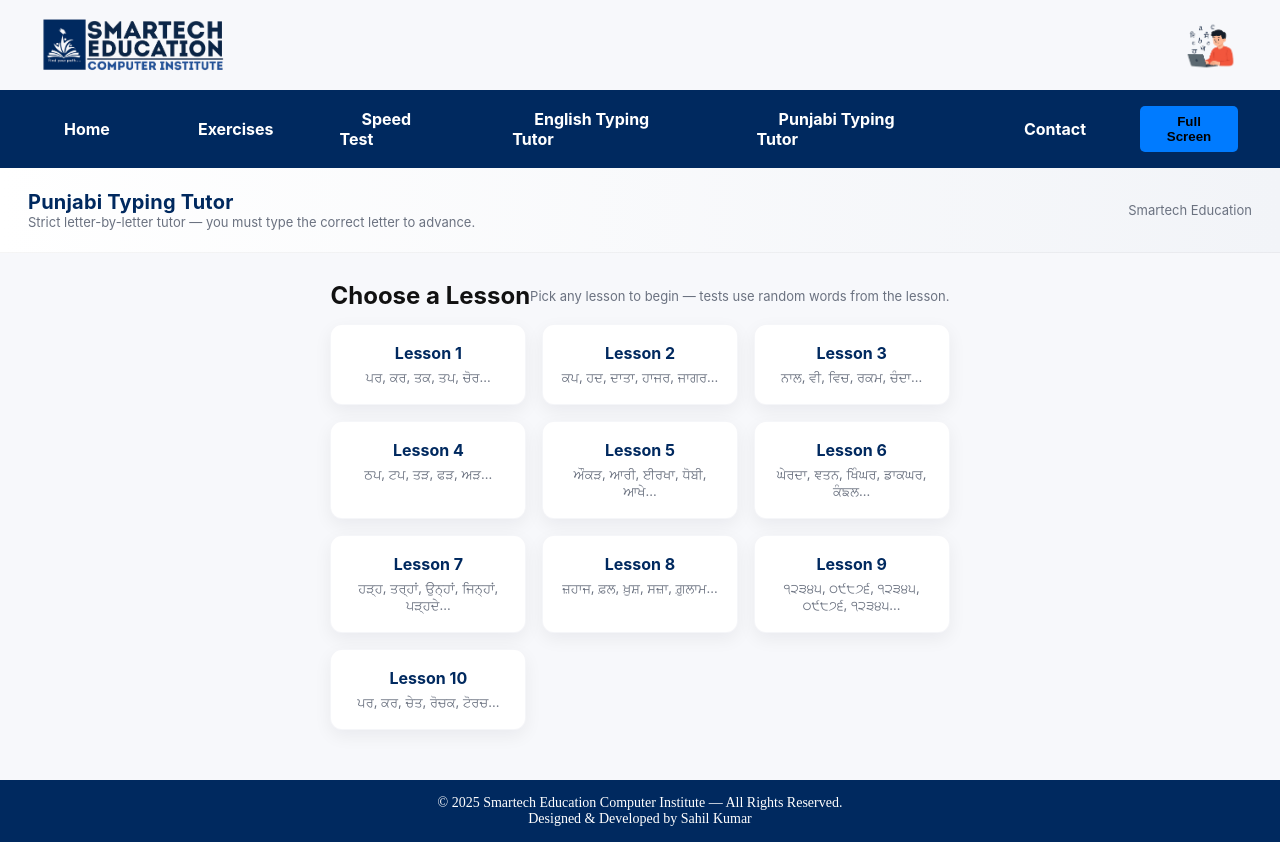
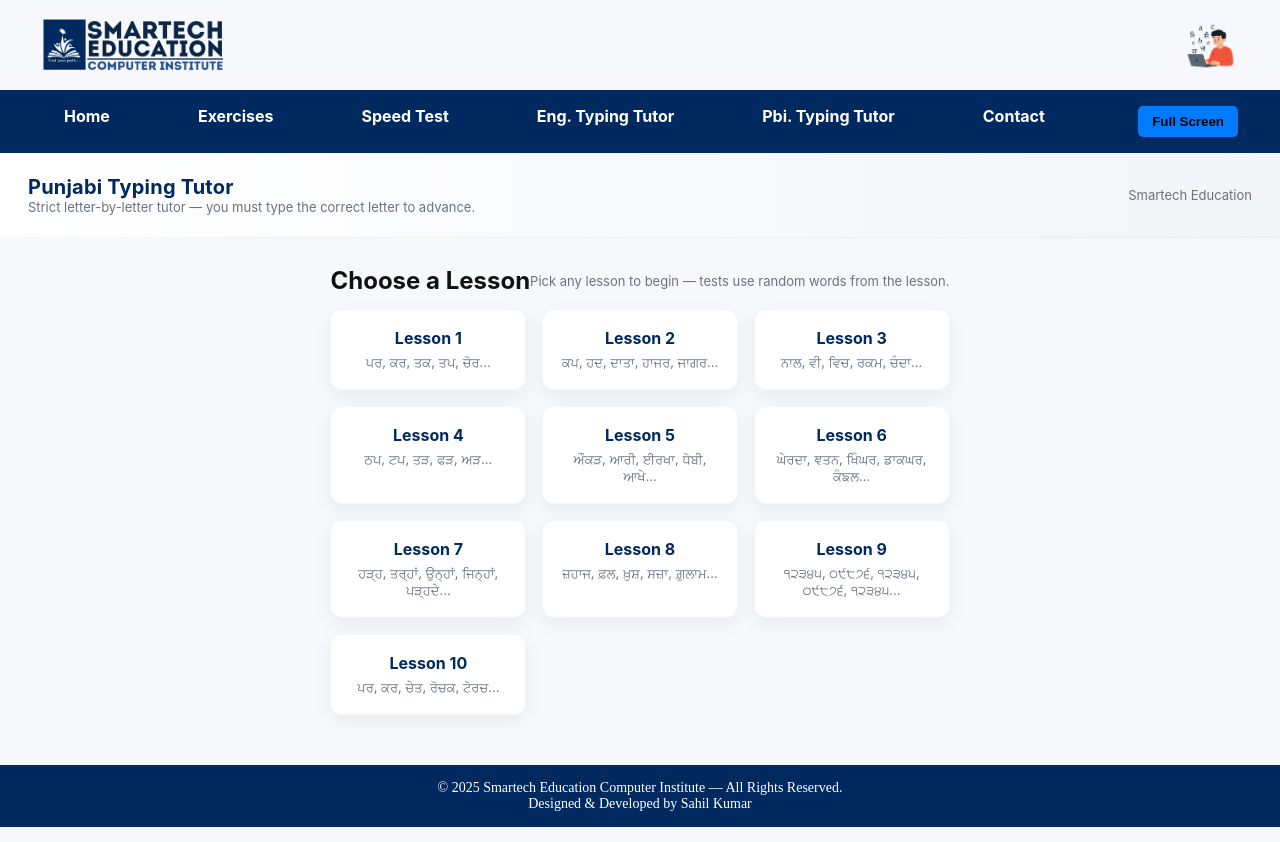
Before and after one commit to skrajb/smt, a plain HTML site: page pbitutor.html in a window 1280 px wide. Drawn offline with Linux system fonts and the light colour scheme; sample sign-in values are in the browser's storage.

Commit message:
Update pbitutor.html

```diff
--- a/pbitutor.html
+++ b/pbitutor.html
@@ -179,7 +179,7 @@ if (sessionStorage.getItem("isLoggedIn") !== "true") {
   .header {display:flex;justify-content:space-between;align-items:center;padding:15px 40px;animation:fadeDown 1s ease;}
 .header img{height:60px;}
 nav { background: #00295f; padding: 10px 20px;}
-nav ul { list-style: none; margin: 0; padding: 0; display: flex; align-items: center; }
+nav ul { list-style: none; margin: 0; padding: 0; display: flex; align-items: left; }
 nav ul li { margin-right: 20px; }
 nav ul li a, nav ul li  {   color: white;
     text-decoration: none;
@@ -228,8 +228,8 @@ body {
     <li><a href="Home.html">Home</a></li>
     <li><a href="exercises.html">Exercises</a></li>
     <li><a href="english_tutor.html">Speed Test</a></li>
-	 <li><a href="engtutor.html">English Typing Tutor</a></li>
-	  <li><a href="pbitutor.html">Punjabi Typing Tutor</a></li>
+	 <li><a href="engtutor.html">Eng. Typing Tutor</a></li>
+	  <li><a href="pbitutor.html">Pbi. Typing Tutor</a></li>
     <li><a href="contact.html">Contact</a></li>
 	        <li style="margin-left:auto;">
         <button id="fullscreenBtn">Full Screen</button>
```
